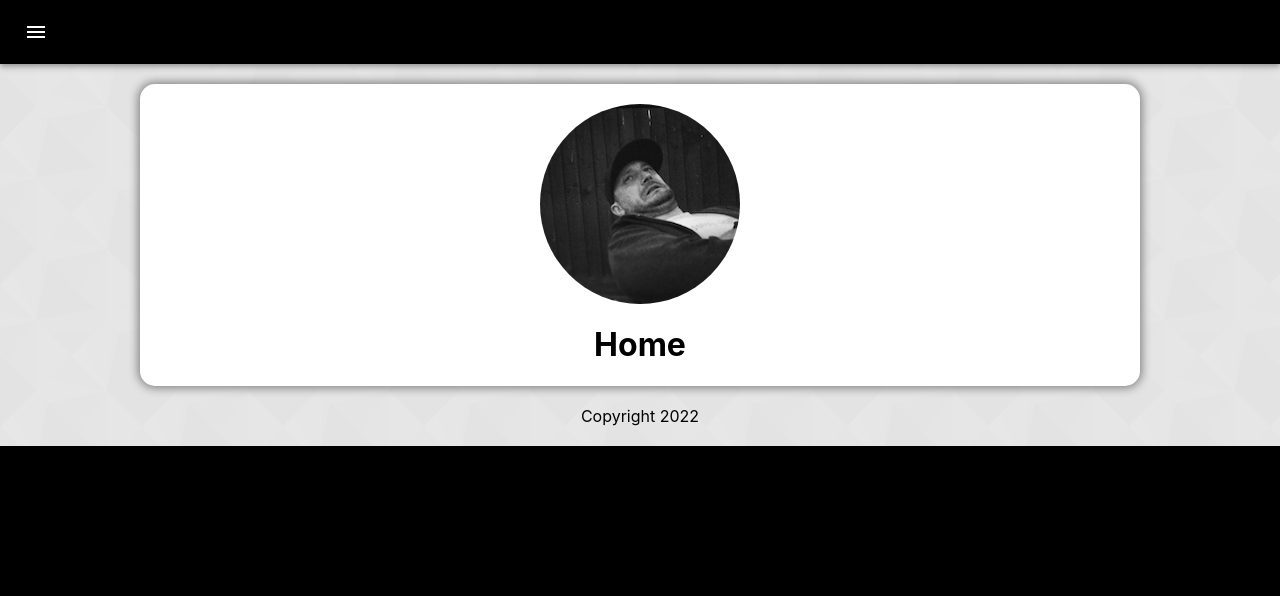
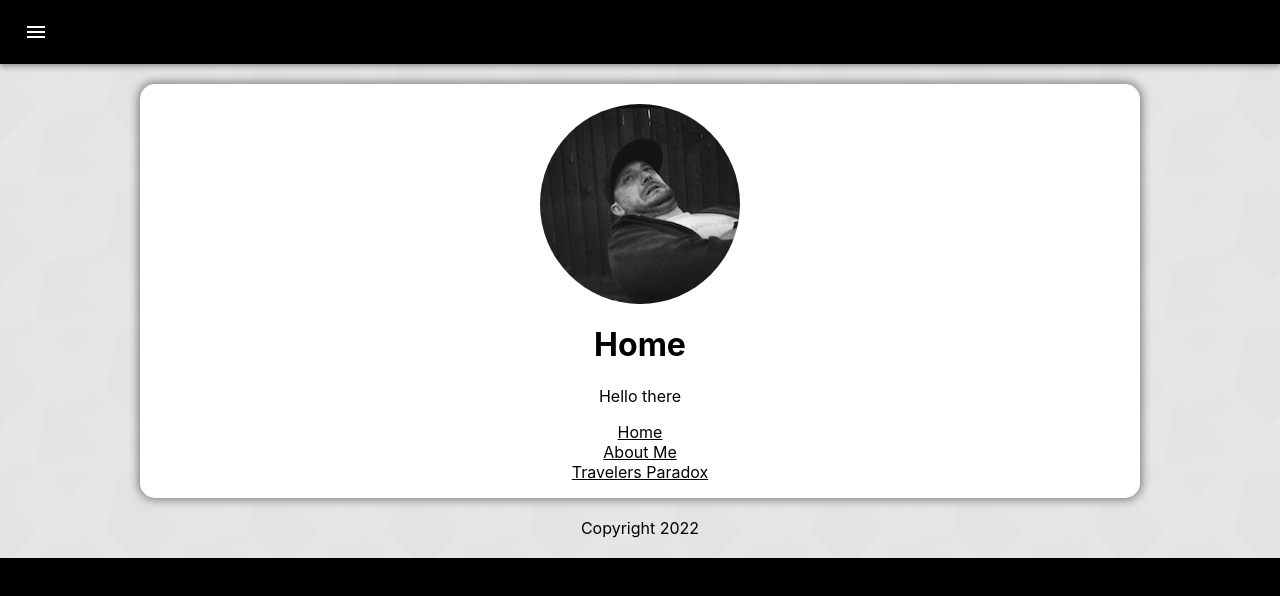
Before and after one commit to Keatsmachine/keatsmachine.github.io, a React (Create React App) app in the folder keatsmachine-github-pages/: page / in a window 1280 px wide. Shown: the top 596 px of the page. Built offline with nearby package versions, Linux system fonts and the light colour scheme.

Commit message:
Added in some content

```diff
--- /dev/null
+++ b/keatsmachine-github-pages/src/components/LinkStyled.jsx
@@ -0,0 +1,19 @@
+import React from "react";
+import { Link } from "react-router-dom";
+
+function LinkStyled (props) {
+    return (
+      <Link
+        style={{
+          color: "black",
+          flex: "auto",
+          padding: "5px",
+        }}
+        to={props.to}
+      >
+        {props.children}
+      </Link>
+    );
+}
+
+export default LinkStyled;
--- a/keatsmachine-github-pages/src/contexts/ValidRoutes.js
+++ b/keatsmachine-github-pages/src/contexts/ValidRoutes.js
@@ -2,7 +2,7 @@ const validTitles = [
   {
     url: "Home",
     title: "Home",
-    showInMenu: false,
+    showInMenu: true,
   },
   {
     url: "About",
--- a/keatsmachine-github-pages/src/index.js
+++ b/keatsmachine-github-pages/src/index.js
@@ -4,6 +4,7 @@ import { BrowserRouter, Routes, Route } from "react-router-dom";
 import App from "./components/App";
 
 import AboutMe from './pages/AboutMe';
+import BlankPage from './pages/BlankPage';
 import Home from "./pages/Home";
 import TravelersParadox from "./pages/TravelersParadox";
 import TravelersParadoxPrivacy from "./pages/TravelersParadoxPrivacy";
@@ -17,7 +18,8 @@ root.render(
         <Route path="About" element={<AboutMe />} />
         <Route path="TravelersParadox" element={<TravelersParadox />} />
         <Route path="TP_Privacy" element={<TravelersParadoxPrivacy />} />
-        <Route path="*" element={<p>There is nothing here</p>} />
+        <Route path="*" element={<BlankPage/>} />
+        {/* <Route path="*" element={<p>There is nothing here</p>} /> */}
         <Route path="" element={<Home />} />
       </Route>
     </Routes>
--- a/keatsmachine-github-pages/src/pages/Home.jsx
+++ b/keatsmachine-github-pages/src/pages/Home.jsx
@@ -5,6 +5,8 @@ import Heading from "../components/Heading";
 import Body from "../components/Body";
 import Avatar from "@mui/material/Avatar";
 import PageContainer from "../components/PageContainer";
+import LinkStyled from "../components/LinkStyled";
+import validRoutes from "../contexts/ValidRoutes.js"
 
 function Home () {
     return (
@@ -15,7 +17,23 @@ function Home () {
           sx={{ width: 200, height: 200, margin: "auto", marginTop: "20px" }}
         />
         <Heading title="Home" />
-        <Body />
+        <Body
+          data={[
+            {
+              body: "Hello there",
+            },
+          ]}
+        />
+        {validRoutes.filter((route)=>{return route.showInMenu}).map((route) => {
+          return (
+            <div>
+              <LinkStyled to={"/" + route.url}>{route.title}</LinkStyled>
+            </div>
+          );
+        })}
+        <div style={{
+          marginBottom:'16px'
+        }}/>
       </PageContainer>
     );
 }
--- a/keatsmachine-github-pages/src/pages/TavelersParadoxModel.js
+++ b/keatsmachine-github-pages/src/pages/TavelersParadoxModel.js
@@ -3,6 +3,14 @@ const travelersParadoxModel = [
     title: null,
     body: "A game about avoiding your past",
   },
+  {
+    title: "How to play",
+    body: "Step 1: Collect all the phones. Step 2: Get to the exit. Step 3: Put all the phones back, do not get seen, don't let the ghost find an empty pedastal. Step 4: Hide or Exscape at the enterance.",
+  },
+  {
+    title: "Platforms",
+    body: "Coming to iOS and Android",
+  },
 ];
 
 export default travelersParadoxModel;
--- a/keatsmachine-github-pages/src/pages/TravelersParadox.jsx
+++ b/keatsmachine-github-pages/src/pages/TravelersParadox.jsx
@@ -5,7 +5,7 @@ import Heading from "../components/Heading";
 import Body from "../components/Body";
 import PageContainer from "../components/PageContainer";
 import HeroImage from "../components/HeroImage";
-import { Link } from "react-router-dom";
+import LinkStyled from "../components/LinkStyled";
 import travelersParadoxModel from "./TavelersParadoxModel";
 
 function TravelersParadox() {
@@ -16,10 +16,13 @@ function TravelersParadox() {
         imageAlt={"Travelers Paradox Title"}
       />
       <Heading title="Travelers Paradox" />
-      <Body data={travelersParadoxModel}/>
-      <Link to={"/TP_Privacy"}>
-        Privacy Policy
-      </Link>
+      <Body data={travelersParadoxModel} />
+      <LinkStyled to={"/TP_Privacy"}>Privacy Policy</LinkStyled>
+      <div
+        style={{
+          marginBottom: "16px",
+        }}
+      />
     </PageContainer>
   );
 }
--- a/keatsmachine-github-pages/src/pages/TravelersParadoxPrivacy.jsx
+++ b/keatsmachine-github-pages/src/pages/TravelersParadoxPrivacy.jsx
@@ -14,7 +14,12 @@ function TravelersParadox() {
         This game was made using the unity engine. The privacy policy can be
         found <a href="https://unity.com/legal/privacy-policy">here</a>
       </p>
-      <Body data={travelersParadoxPrivacyModel} />
+      <Body
+        data={travelersParadoxPrivacyModel}
+        style={{
+          marginBottom: "16px",
+        }}
+      />
     </PageContainer>
   );
 }
```
Also changed, not shown: keatsmachine-github-pages/src/pages/BlankPage.jsx (+6 -5 lines).
